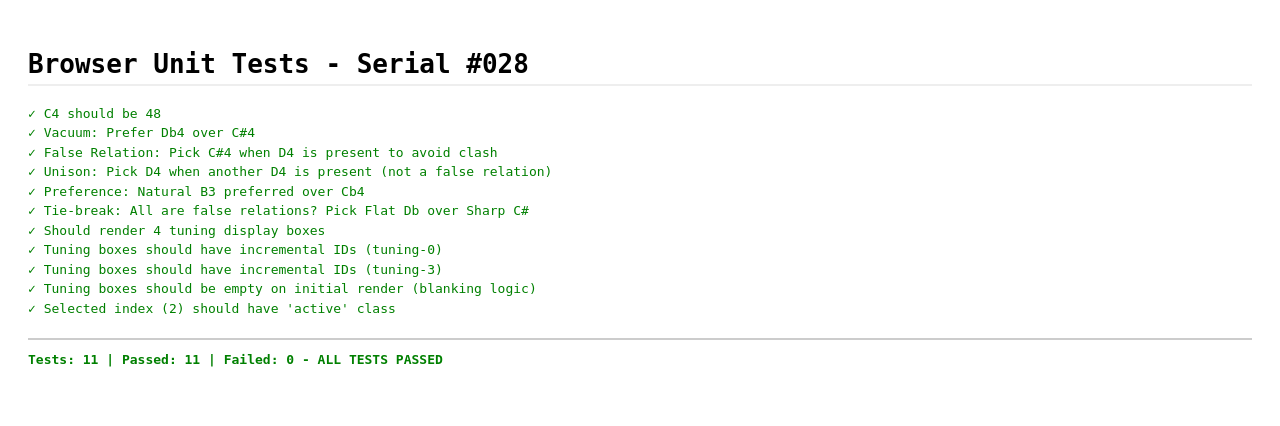
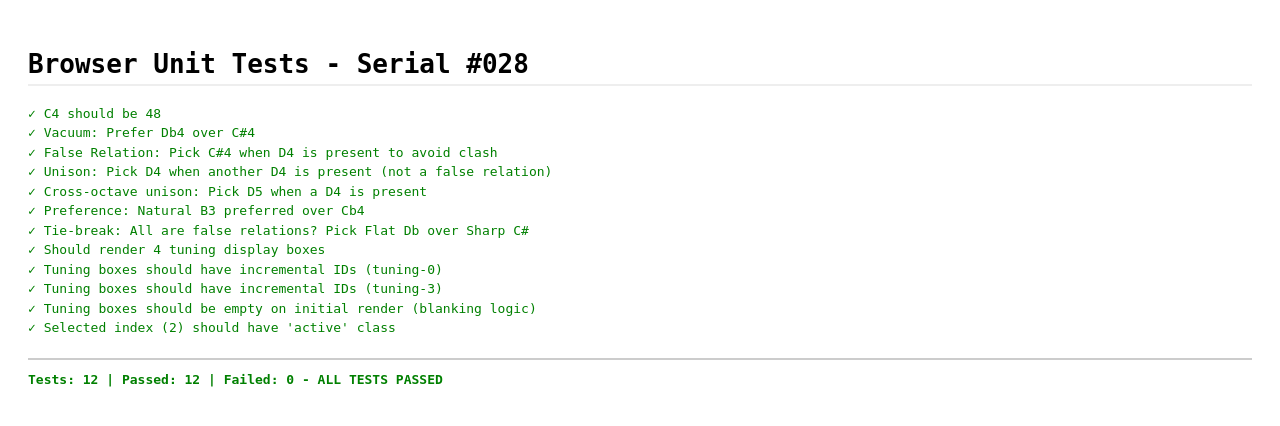
Before and after one commit to trovatore/BarbershopChordCalculator, a Flask app: page /tests/js in a window 1280 px wide. Shown: the top 426 px of the page. Run offline with Flask 3, Linux system fonts and the light colour scheme.

Commit message:
Prefer same spelling for same note in different octave. (#14)
* fix false false relations in different octave

* add test

```diff
--- a/static/js/spelling.js
+++ b/static/js/spelling.js
@@ -29,11 +29,11 @@ export function getVariations(targetSemi, currentOct, existingNotes) {
     return variations.sort((a, b) => {
         // 1. False Relation Priority
         // Count how many other voices this spelling clashes with.
-        // A clash is same letter name but different pitch.
+        // A clash is same letter name but different pitch ignoring octave.
         const getFalseCount = (v) => {
             let count = 0;
             notes.forEach(other => {
-                if (other.step === v.step && Number(other.semi) !== tSemi) {
+                if (other.step === v.step && (Number(other.semi)-tSemi) % 12 !== 0) {
                     count++;
                 }
             });
--- a/templates/js-tests.html
+++ b/templates/js-tests.html
@@ -57,7 +57,12 @@
         const variationsUnison = getVariations(50, 4, contextUnison);
         assert(variationsUnison[0].step === 'd' && variationsUnison[0].acc === 0, "Unison: Pick D4 when another D4 is present (not a false relation)");
 
-        // --- 5. Global Preference Order Check ---
+        // --- 4b. Cross-octave unison Check (Not a False Relation) ---
+        const contextCrossOctaveUnison = [{step: 'd', semi: 50}];
+        const variationsCrossOctaveUnison = getVariations(62, 5, contextCrossOctaveUnison);
+
+        assert(variationsCrossOctaveUnison[0].step === 'd' && variationsCrossOctaveUnison[0].acc === 0 && variationsCrossOctaveUnison[0].oct === 5, "Cross-octave unison: Pick D5 when a D4 is present");
+        // --- 5. Global Preference Order ---
         const pref47 = getVariations(47, 3, []);
         assert(pref47[0].step === 'b' && pref47[0].acc === 0, "Preference: Natural B3 preferred over Cb4");
 
```
